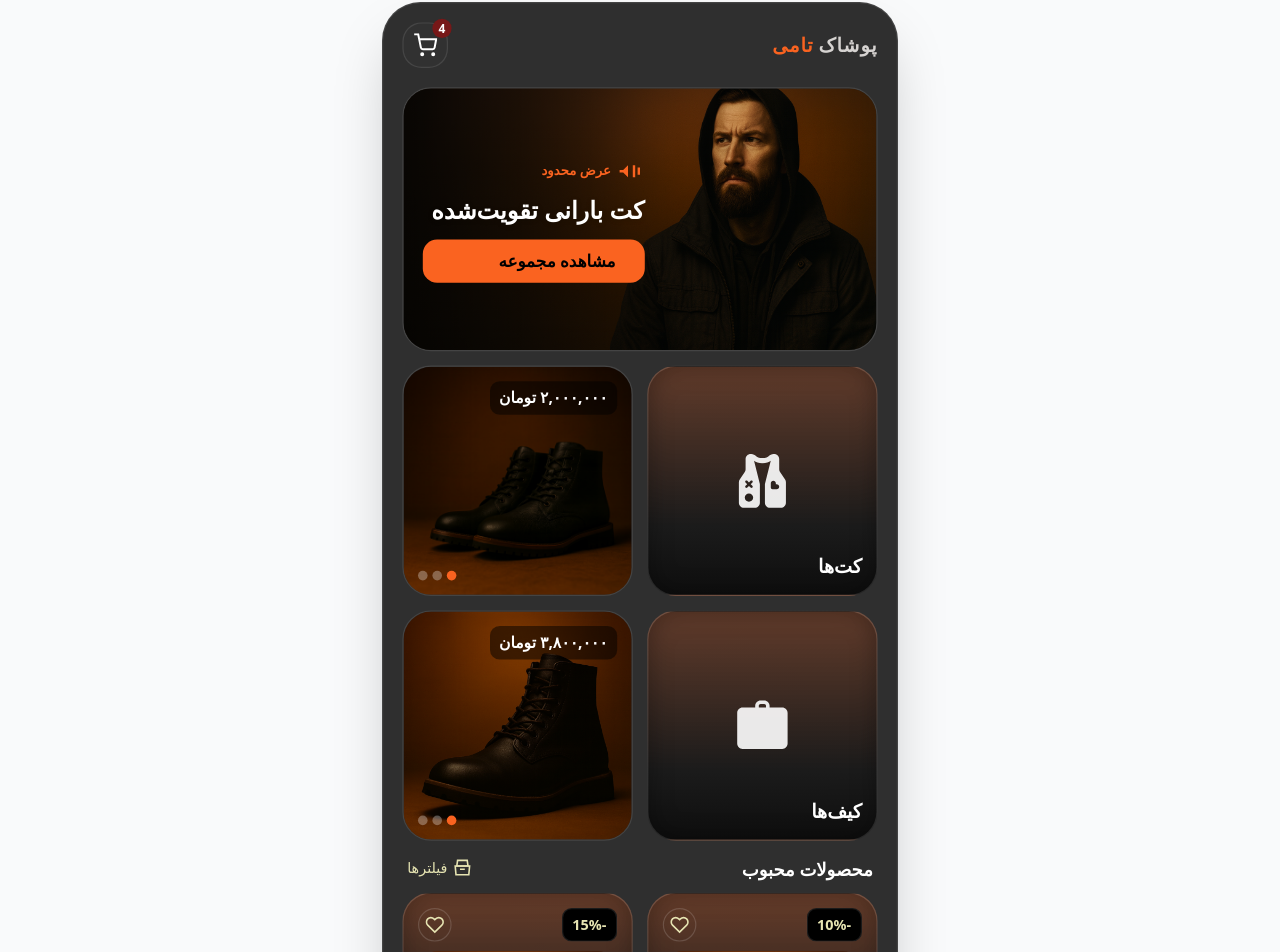
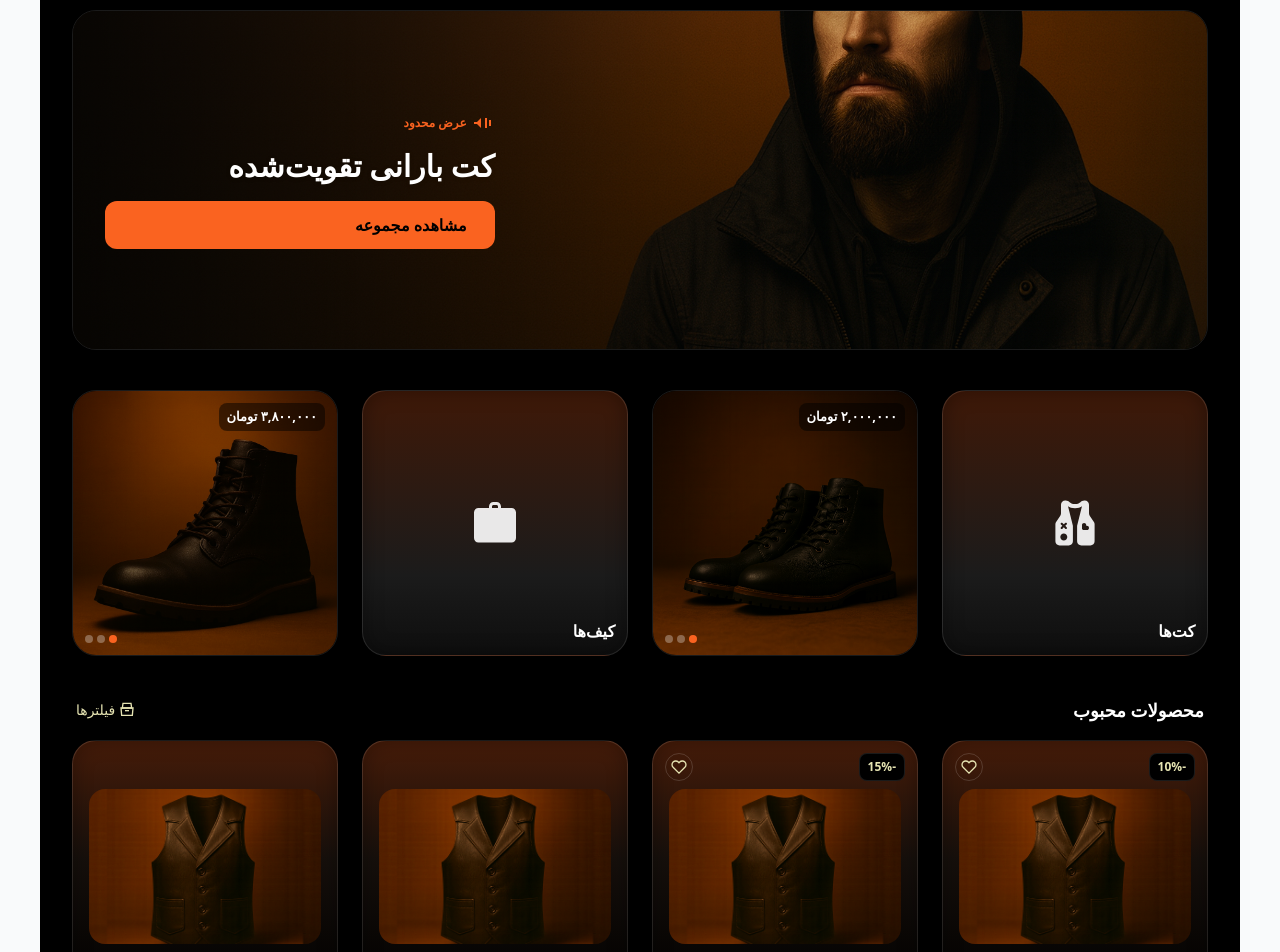
Before and after one commit to A-masoud/Tami-onlineShop, a React (Vite) app: page /category in a window 1280 px wide. Shown: the part 241-1193 px from the top of the page. Built offline with nearby package versions, Linux system fonts and the light colour scheme; a web font is replaced by a local one.

Commit message:
uptade category.jsx
responsive in pc and mobile

```diff
--- a/src/components/Category.jsx
+++ b/src/components/Category.jsx
@@ -11,7 +11,6 @@ function Heart({ filled }) {
     </svg>
   );
 }
-
 function Bag() {
   return (
     <svg width="16" height="16" viewBox="0 0 24 24" fill="none" stroke="currentColor" strokeWidth="2">
@@ -19,7 +18,6 @@ function Bag() {
     </svg>
   );
 }
-
 function CartIcon() {
   return (
     <svg width="20" height="20" viewBox="0 0 24 24" fill="none" stroke="currentColor" strokeWidth="2">
@@ -39,46 +37,38 @@ export default function Category() {
     "bg-[linear-gradient(180deg,rgba(250,99,32,.28)_0%,rgba(34,24,18,.65)_45%,rgba(0,0,0,.75)_100%)]";
 
   return (
-    <div dir="rtl" className="w-full py-10 flex justify-center">
-      <div
-        className="rounded-[32px] p-4 shadow-2xl border border-white/10
-                   bg-[var(--primary-color-light)] text-[var(--secondary-color)]
-                   w-[min(92vw,430px)] sm:w-[400px] md:w-[420px] lg:w-[430px]
-                   sm:scale-[1.02] md:scale-[1.08] lg:scale-[1.14] xl:scale-[1.2]
-                   origin-top transition-transform"
-      >
-        <header className="mb-4 flex items-center justify-between">
-          <div className="flex items-baseline gap-1">
-            <b className="text-stone-300 tracking-wider">پوشاک</b>
-            <b className="tracking-wider text-[var(--quaternary-color)]">تامی</b>
-          </div>
-          <button
-            className="relative rounded-2xl p-2 bg-[#313131] border border-white/10 hover:scale-105 transition-transform"
-            aria-label="سبد خرید"
-          >
-            <CartIcon />
-            <span className="absolute -top-1 -right-1 h-4 min-w-[16px] px-1 rounded-full grid place-items-center text-[10px] font-bold text-white bg-[var(--quinary-color)]">
-              4
-            </span>
-          </button>
-        </header>
-
-        <section className={`relative mb-3 ${cardBase} overflow-hidden h-[220px]`}>
-          <img src={jacketImg} alt="کت بارانی" className="absolute inset-0 w-full h-full object-cover object-[40%_center]" />
+    <main dir="rtl" className="bg-[var(--primary-color)] text-[var(--secondary-color)]">
+      <div className="mx-auto max-w-6xl xl:max-w-7xl px-4 sm:px-6 lg:px-8 py-8 sm:py-10 lg:py-12">
+        {/* هیرو */}
+        <section className={`relative ${cardBase} overflow-hidden h-[220px] sm:h-[260px] lg:h-[340px] mb-6 lg:mb-10`}>
+          <img
+            src={jacketImg}
+            alt="کت بارانی"
+            className="absolute inset-0 w-full h-full object-cover object-[40%_center]"
+          />
           <div className="absolute inset-0 bg-gradient-to-r from-black/70 via-black/30 to-transparent" />
-          <div className="absolute inset-y-0 left-0 w-[55%] p-4 flex flex-col justify-center z-10">
-            <div className="mb-2 flex items-center gap-1 text-[11px] font-bold text-[var(--quaternary-color)]">
-              <svg width="24" height="24" viewBox="0 0 24 24" fill="currentColor"><path d="M3 11v2h3l4 4V7L6 11H3zM14 7h2v10h-2zM18 9h2v6h-2z"/></svg>
+          <div className="absolute inset-y-0 left-0 w-[65%] sm:w-[55%] lg:w-[40%] p-4 sm:p-6 lg:p-8 flex flex-col justify-center z-10">
+            <div className="mb-2 sm:mb-3 flex items-center gap-1 text-[11px] sm:text-xs font-bold text-[var(--quaternary-color)]">
+              <svg width="24" height="24" viewBox="0 0 24 24" fill="currentColor">
+                <path d="M3 11v2h3l4 4V7L6 11H3zM14 7h2v10h-2zM18 9h2v6h-2z"/>
+              </svg>
               <span>عرض محدود</span>
             </div>
-            <h2 className="text-[20px] font-black leading-tight drop-shadow-sm">کت بارانی تقویت‌شده</h2>
-            <button className="mt-3 inline-flex items-center gap-1 rounded-xl px-6 py-2 text-sm font-bold text-[var(--primary-color)] bg-[var(--quaternary-color)] hover:brightness-110 transition">
+            <h2 className="text-[20px] sm:text-2xl lg:text-3xl font-black leading-tight drop-shadow-sm">
+              کت بارانی تقویت‌شده
+            </h2>
+            <button
+              className="mt-3 sm:mt-4 inline-flex items-center gap-1 rounded-xl px-5 sm:px-6 lg:px-7 py-2 lg:py-3
+                         text-sm lg:text-base font-bold text-[var(--primary-color)]
+                         bg-[var(--quaternary-color)] hover:brightness-110 transition"
+            >
               مشاهده مجموعه
             </button>
           </div>
         </section>
 
-        <section className="grid grid-cols-2 gap-3 mb-3">
+        {/* دسته‌بندی‌ها / کارت‌های بالایی */}
+        <section className="grid grid-cols-2 lg:grid-cols-4 gap-3 sm:gap-4 lg:gap-6 mb-6 lg:mb-10">
           <button
             className="relative aspect-[1/1] rounded-3xl overflow-hidden border border-white/10
                        shadow-[inset_0_0_20px_rgba(0,0,0,.35)]
@@ -86,7 +76,7 @@ export default function Category() {
                        flex items-center justify-center
                        transition-transform duration-300 hover:-translate-y-1 hover:shadow-xl"
           >
-            <svg xmlns="http://www.w3.org/2000/svg" viewBox="0 0 640 640" className="w-14 h-14 text-[var(--secondary-color)] opacity-90" fill="currentColor" aria-hidden="true">
+            <svg xmlns="http://www.w3.org/2000/svg" viewBox="0 0 640 640" className="w-12 h-12 sm:w-14 sm:h-14 text-[var(--secondary-color)] opacity-90" fill="currentColor" aria-hidden="true">
               <path d="M296 357.9L296 528C296 554.5 274.5 576 248 576L144 576C117.5 576 96 554.5 96 528L96 334.5C96 325 98.8 315.8 104.1 307.9L152 236.1C157.3 228.2 160.1 219 160.1 209.5L160 112C160 85.5 181.5 64 208 64L211.5 64C211.8 64 212.1 64 212.5 64C213.1 64 213.7 64 214.3 64C233.1 64 248.4 73.7 258.4 82.8C267.7 91.2 286.9 104 320.1 104C353.3 104 372.5 91.2 381.8 82.8C391.8 73.7 407.1 64 425.9 64C426.5 64 427.1 64 427.7 64C428 64 428.3 64 428.7 64L432 64C458.5 64 480 85.5 480 112L480 209.5C480 219 482.8 228.2 488.1 236.1L536 307.9C541.3 315.8 544.1 325 544.1 334.5L544 528C544 554.5 522.5 576 496 576L392 576C365.5 576 344 554.5 344 528L344 357.9C344 354 344.5 350.1 345.4 346.3L399.6 129.4C381.9 141.2 355.8 152 320 152C284.2 152 258.1 141.2 240.4 129.4L294.6 346.2C295.6 350 296 353.9 296 357.8zM192 520C214.1 520 232 502.1 232 480C232 457.9 214.1 440 192 440C169.9 440 152 457.9 152 480C152 502.1 169.9 520 192 520zM159.5 319.5C154.8 324.2 154.8 331.8 159.5 336.5L175 352L159.5 367.5C154.8 372.2 154.8 379.8 159.5 384.5C164.2 389.2 171.8 389.2 176.5 384.5L192 369L207.5 384.5C212.2 389.2 219.8 389.2 224.5 384.5C229.2 379.8 229.2 372.2 224.5 367.5L209 352L224.5 336.5C229.2 331.8 229.2 324.2 224.5 319.5C219.8 314.8 212.2 314.8 207.5 319.5L192 335L176.5 319.5C171.8 314.8 164.2 314.8 159.5 319.5zM400 344L400 384C400 392.8 407.2 400 416 400L456 400C469.3 400 480 389.3 480 376C480 362.7 469.3 352 456 352L448 352L448 344C448 330.7 437.3 320 424 320C410.7 320 400 330.7 400 344z"/>
             </svg>
             <span className="absolute bottom-3 right-3 font-bold">کت‌ها</span>
@@ -94,7 +84,7 @@ export default function Category() {
 
           <div className="relative aspect-[1/1] rounded-3xl overflow-hidden border border-white/10 transition-transform duration-300 hover:-translate-y-1 hover:shadow-xl">
             <img src={shoes1} alt="کفش چرمی" className="w-full h-full object-cover" />
-            <span className="absolute top-3 right-3 text-[13px] font-extrabold px-2 py-1 rounded-lg bg-black/50 text-white">
+            <span className="absolute top-3 right-3 text-[12px] sm:text-[13px] font-extrabold px-2 py-1 rounded-lg bg-black/50 text-white">
               ۲,۰۰۰,۰۰۰ تومان
             </span>
             <div className="absolute bottom-3 left-3 flex gap-1">
@@ -111,7 +101,7 @@ export default function Category() {
                        flex items-center justify-center
                        transition-transform duration-300 hover:-translate-y-1 hover:shadow-xl"
           >
-            <svg xmlns="http://www.w3.org/2000/svg" viewBox="0 0 512 512" className="w-12 h-12 text-[var(--secondary-color)] opacity-90" fill="currentColor" aria-hidden="true">
+            <svg xmlns="http://www.w3.org/2000/svg" viewBox="0 0 512 512" className="w-10 h-10 sm:w-12 sm:h-12 text-[var(--secondary-color)] opacity-90" fill="currentColor" aria-hidden="true">
               <path d="M320 96V80c0-26.5-21.5-48-48-48H240c-26.5 0-48 21.5-48 48v16H80c-26.5 0-48 21.5-48 48v272c0 26.5 21.5 48 48 48h352c26.5 0 48-21.5 48-48V144c0-26.5-21.5-48-48-48H320zm-96 0V80c0-8.8 7.2-16 16-16h32c8.8 0 16 7.2 16 16v16h-64z"/>
             </svg>
             <span className="absolute bottom-3 right-3 font-bold">کیف‌ها</span>
@@ -119,7 +109,7 @@ export default function Category() {
 
           <div className="relative aspect-[1/1] rounded-3xl overflow-hidden border border-white/10 transition-transform duration-300 hover:-translate-y-1 hover:shadow-xl">
             <img src={shoes2} alt="کفش چرمی" className="w-full h-full object-cover" />
-            <span className="absolute top-3 right-3 text-[13px] font-extrabold px-2 py-1 rounded-lg bg-black/50 text-white">
+            <span className="absolute top-3 right-3 text-[12px] sm:text-[13px] font-extrabold px-2 py-1 rounded-lg bg-black/50 text-white">
               ۳,۸۰۰,۰۰۰ تومان
             </span>
             <div className="absolute bottom-3 left-3 flex gap-1">
@@ -130,16 +120,17 @@ export default function Category() {
           </div>
         </section>
 
-        <div className="flex items-center justify-between mx-1 mb-2">
-          <b className="text-[15px]">محصولات محبوب</b>
-          <span className="inline-flex items-center gap-1 text-xs text-[var(--tertiary-color)]">
+        {/* محبوب‌ها */}
+        <div className="flex items-center justify-between mx-1 mb-2 lg:mb-4">
+          <b className="text-[15px] sm:text-base lg:text-lg">محصولات محبوب</b>
+          <span className="inline-flex items-center gap-1 text-xs sm:text-sm text-[var(--tertiary-color)]">
             <Bag /> فیلترها
           </span>
         </div>
 
-        <section className="grid grid-cols-2 gap-3 pb-2">
-          <div className={`relative p-3 ${cardBase} ${brownGrad}`}>
-            <div className="absolute top-3 right-3 text-[12px] font-bold px-2 py-1 rounded-lg border border-white/10 bg-[var(--primary-color)] text-[var(--tertiary-color)]">-10%</div>
+        <section className="grid grid-cols-2 lg:grid-cols-4 gap-3 sm:gap-4 lg:gap-6 pb-4">
+          <div className={`relative p-3 sm:p-4 ${cardBase} ${brownGrad}`}>
+            <div className="absolute top-3 right-3 text-[11px] sm:text-[12px] font-bold px-2 py-1 rounded-lg border border-white/10 bg-[var(--primary-color)] text-[var(--tertiary-color)]">-10%</div>
             <button
               aria-label="پسندیدن"
               onClick={() => setLikedA((v) => !v)}
@@ -147,15 +138,15 @@ export default function Category() {
             >
               <Heart filled={likedA} />
             </button>
-            <img src={vestImg} alt="جلیقه یونیتی" className="mt-9 rounded-2xl aspect-[3/2] object-cover" />
+            <img src={vestImg} alt="جلیقه یونیتی" className="mt-8 rounded-2xl aspect-[3/2] object-cover" />
             <div className="mt-3 flex items-end justify-between">
-              <div className="text-sm">جلیقه یونیتی</div>
-              <div className="text-sm font-bold px-2 py-1 rounded-lg border border-white/10 bg-[var(--primary-color)]">۲,۲۰۰,۰۰۰ تومان</div>
+              <div className="text-sm sm:text-[15px]">جلیقه یونیتی</div>
+              <div className="text-xs sm:text-sm font-bold px-2 py-1 rounded-lg border border-white/10 bg-[var(--primary-color)]">۲,۲۰۰,۰۰۰ تومان</div>
             </div>
           </div>
 
-          <div className={`relative p-3 ${cardBase} ${brownGrad}`}>
-            <div className="absolute top-3 right-3 text-[12px] font-bold px-2 py-1 rounded-lg border border-white/10 bg-[var(--primary-color)] text-[var(--tertiary-color)]">-15%</div>
+          <div className={`relative p-3 sm:p-4 ${cardBase} ${brownGrad}`}>
+            <div className="absolute top-3 right-3 text-[11px] sm:text-[12px] font-bold px-2 py-1 rounded-lg border border-white/10 bg-[var(--primary-color)] text-[var(--tertiary-color)]">-15%</div>
             <button
               aria-label="پسندیدن"
               onClick={() => setLikedB((v) => !v)}
@@ -163,14 +154,30 @@ export default function Category() {
             >
               <Heart filled={likedB} />
             </button>
-            <img src={vestImg} alt="شلوار" className="mt-9 rounded-2xl aspect-[3/2] object-cover" />
+            <img src={vestImg} alt="شلوار" className="mt-8 rounded-2xl aspect-[3/2] object-cover" />
             <div className="mt-3 flex items-end justify-between">
-              <div className="text-sm">شلوار</div>
-              <div className="text-sm font-bold px-2 py-1 rounded-lg border border-white/10 bg-[var(--primary-color)]">۱,۲۰۰,۰۰۰ تومان</div>
+              <div className="text-sm sm:text-[15px]">شلوار</div>
+              <div className="text-xs sm:text-sm font-bold px-2 py-1 rounded-lg border border-white/10 bg-[var(--primary-color)]">۱,۲۰۰,۰۰۰ تومان</div>
+            </div>
+          </div>
+
+          <div className={`relative p-3 sm:p-4 ${cardBase} ${brownGrad} hidden lg:block`}>
+            <img src={vestImg} alt="محصول" className="mt-8 rounded-2xl aspect-[3/2] object-cover" />
+            <div className="mt-3 flex items-end justify-between">
+              <div className="text-sm sm:text-[15px]">کاپشن تاکتیکال</div>
+              <div className="text-xs sm:text-sm font-bold px-2 py-1 rounded-lg border border-white/10 bg-[var(--primary-color)]">۳,۴۵۰,۰۰۰ تومان</div>
+            </div>
+          </div>
+
+          <div className={`relative p-3 sm:p-4 ${cardBase} ${brownGrad} hidden lg:block`}>
+            <img src={vestImg} alt="محصول" className="mt-8 rounded-2xl aspect-[3/2] object-cover" />
+            <div className="mt-3 flex items-end justify-between">
+              <div className="text-sm sm:text-[15px]">هودی زمستانی</div>
+              <div className="text-xs sm:text-sm font-bold px-2 py-1 rounded-lg border border-white/10 bg-[var(--primary-color)]">۱,۸۹۰,۰۰۰ تومان</div>
             </div>
           </div>
         </section>
       </div>
-    </div>
+    </main>
   );
 }
```
